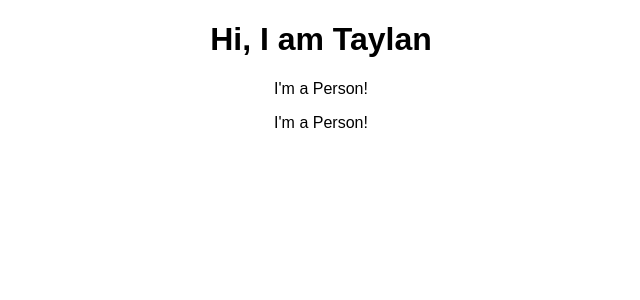
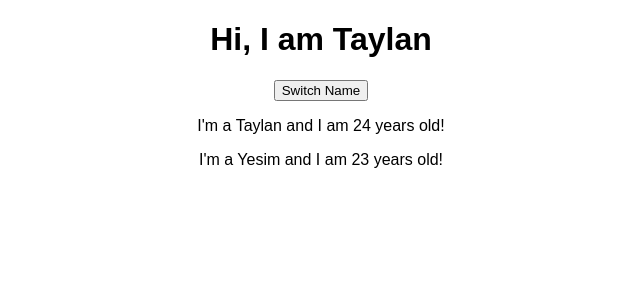
Before and after one commit to KurtTaylan/react-the-complete-guide-incl-redux, a React (Create React App) app in the folder react-complete-guide/: page / in a window 1280 px wide. Shown: the top 300 px of the page, without its empty margins (319-959 px from the left). Built offline with nearby package versions, Linux system fonts and the light colour scheme.

Commit message:
Props & States: Pass down the data and change component state

```diff
--- a/react-complete-guide/src/App.js
+++ b/react-complete-guide/src/App.js
@@ -1,14 +1,22 @@
 import React, {Component} from 'react';
 import './App.css';
-import Person from './Person/Person'
+import Person from './Person/Person';
 
 class App extends Component {
+    state = {
+        persons: [
+            {name: 'Taylan', age: 24},
+            {name: 'Yesim', age: 23}
+        ]
+    };
+
     render() {
         return (
             <div className="App">
                 <h1>Hi, I am Taylan</h1>
-                <Person/>
-                <Person/>
+                <button>Switch Name</button>
+                <Person name={this.state.persons[0].name} age={this.state.persons[0].age}/>
+                <Person name={this.state.persons[1].name} age={this.state.persons[1].age}/>
             </div>
         );
     }
--- a/react-complete-guide/src/Person/Person.js
+++ b/react-complete-guide/src/Person/Person.js
@@ -1,7 +1,12 @@
 import React from 'react'
 
-const person = () => {
-    return <p>I'm a Person!</p>
+const person = (props) => {
+    return (
+        <div>
+            <p>I'm a {props.name} and I am {props.age} years old!</p>
+            <p>{props.children}</p>
+        </div>
+    );
 };
 
 export default person;
```
